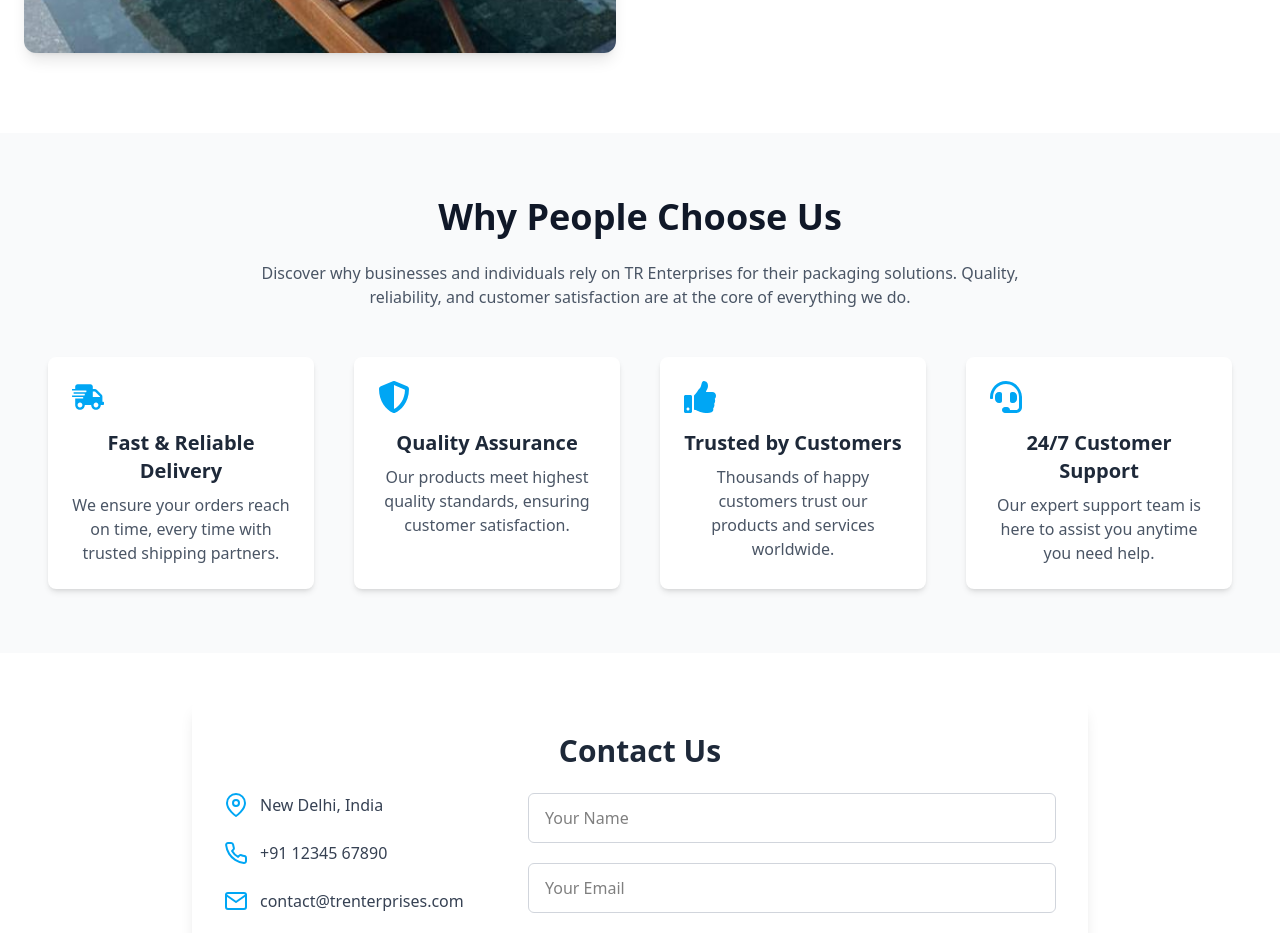
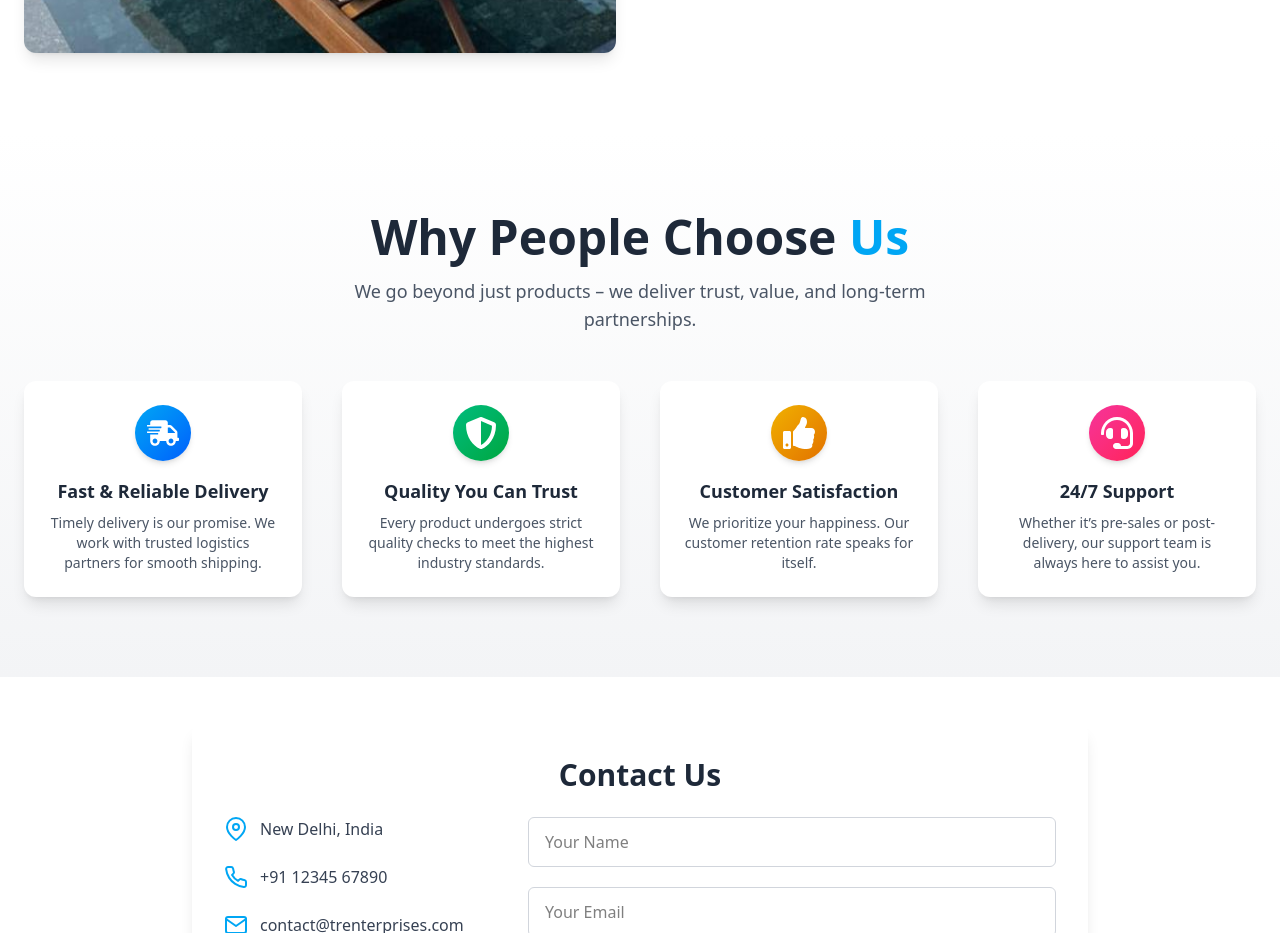
Before and after one commit to Ankit-nehra/ok, a React (Vite) app: page / in a window 1280 px wide. Shown: the part 1420-2353 px from the top of the page. Built offline with nearby package versions, Linux system fonts and the light colour scheme.

Commit message:
Update WhyChooseUs.jsx

```diff
--- a/src/components/WhyChooseUs.jsx
+++ b/src/components/WhyChooseUs.jsx
@@ -1,44 +1,68 @@
 // src/components/WhyChooseUs.jsx
-import { FaShippingFast, FaShieldAlt, FaThumbsUp, FaHeadset } from 'react-icons/fa';
+import {
+  FaShippingFast,
+  FaShieldAlt,
+  FaThumbsUp,
+  FaHeadset,
+} from 'react-icons/fa';
 
 const features = [
   {
-    icon: <FaShippingFast className="text-sky-500 w-8 h-8" />,
+    icon: <FaShippingFast className="text-white w-8 h-8" />,
     title: 'Fast & Reliable Delivery',
-    description: 'We ensure your orders reach on time, every time with trusted shipping partners.',
+    description:
+      'Timely delivery is our promise. We work with trusted logistics partners for smooth shipping.',
+    color: 'from-sky-500 to-blue-600',
   },
   {
-    icon: <FaShieldAlt className="text-sky-500 w-8 h-8" />,
-    title: 'Quality Assurance',
-    description: 'Our products meet highest quality standards, ensuring customer satisfaction.',
+    icon: <FaShieldAlt className="text-white w-8 h-8" />,
+    title: 'Quality You Can Trust',
+    description:
+      'Every product undergoes strict quality checks to meet the highest industry standards.',
+    color: 'from-emerald-500 to-green-600',
   },
   {
-    icon: <FaThumbsUp className="text-sky-500 w-8 h-8" />,
-    title: 'Trusted by Customers',
-    description: 'Thousands of happy customers trust our products and services worldwide.',
+    icon: <FaThumbsUp className="text-white w-8 h-8" />,
+    title: 'Customer Satisfaction',
+    description:
+      'We prioritize your happiness. Our customer retention rate speaks for itself.',
+    color: 'from-yellow-500 to-amber-600',
   },
   {
-    icon: <FaHeadset className="text-sky-500 w-8 h-8" />,
-    title: '24/7 Customer Support',
-    description: 'Our expert support team is here to assist you anytime you need help.',
+    icon: <FaHeadset className="text-white w-8 h-8" />,
+    title: '24/7 Support',
+    description:
+      'Whether it’s pre-sales or post-delivery, our support team is always here to assist you.',
+    color: 'from-pink-500 to-rose-500',
   },
 ];
 
 export default function WhyChooseUs() {
   return (
-    <section className="py-16 bg-gray-50">
-      <div className="max-w-7xl mx-auto px-6 md:px-12 text-center">
-        <h2 className="text-4xl font-bold mb-6 text-gray-900">Why People Choose Us</h2>
-        <p className="text-gray-600 max-w-3xl mx-auto mb-12">
-          Discover why businesses and individuals rely on TR Enterprises for their packaging solutions.
-          Quality, reliability, and customer satisfaction are at the core of everything we do.
+    <section className="py-20 bg-gradient-to-b from-white to-gray-100">
+      <div className="max-w-7xl mx-auto px-6 text-center">
+        <h2 className="text-4xl md:text-5xl font-extrabold text-gray-800 mb-4">
+          Why People Choose <span className="text-sky-500">Us</span>
+        </h2>
+        <p className="text-gray-600 max-w-2xl mx-auto mb-12 text-lg">
+          We go beyond just products – we deliver trust, value, and long-term partnerships.
         </p>
-        <div className="grid grid-cols-1 sm:grid-cols-2 md:grid-cols-4 gap-10">
-          {features.map(({ icon, title, description }, index) => (
-            <div key={index} className="bg-white p-6 rounded-lg shadow-md hover:shadow-xl transition-shadow duration-300">
-              <div className="mb-4">{icon}</div>
-              <h3 className="text-xl font-semibold mb-2 text-gray-800">{title}</h3>
-              <p className="text-gray-600">{description}</p>
+
+        <div className="grid grid-cols-1 sm:grid-cols-2 lg:grid-cols-4 gap-10">
+          {features.map((feature, index) => (
+            <div
+              key={index}
+              className="bg-white p-6 rounded-xl shadow-lg hover:shadow-xl transition duration-300"
+            >
+              <div
+                className={`w-14 h-14 mx-auto mb-4 rounded-full bg-gradient-to-br ${feature.color} flex items-center justify-center shadow-md`}
+              >
+                {feature.icon}
+              </div>
+              <h3 className="text-lg font-semibold text-gray-800 mb-2">
+                {feature.title}
+              </h3>
+              <p className="text-gray-600 text-sm">{feature.description}</p>
             </div>
           ))}
         </div>
```
